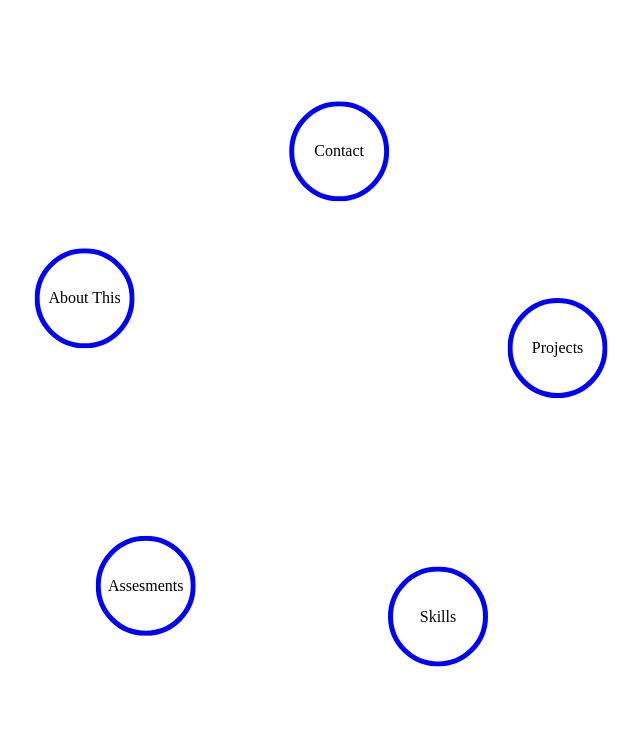
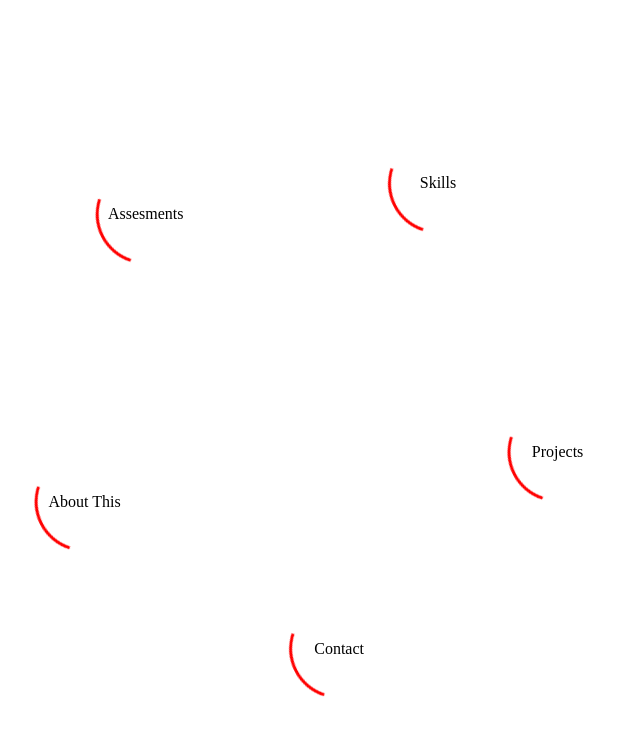
Before and after one commit to phileflanagan/Anim-Menu, a website: page dist/index.html in a window 1280 px wide. Shown: the whole page, without its empty margins (327-967 px from the left). Drawn offline with Linux system fonts and the light colour scheme; files that its build step writes are made by us from their sources.

Commit message:
Add second animation

```diff
--- a/src/javascript/index.js
+++ b/src/javascript/index.js
@@ -1,15 +1,21 @@
 const spinningMenu = document.querySelector('.spinningmenu');
 const spinningContainer = spinningMenu.querySelector('ul');
 const spinningElements = spinningContainer.querySelectorAll('li');
-const lastSpinningElement = spinningContainer.querySelector('li:last-child');
+const lastSpinningElement = spinningContainer.querySelector('li:first-child');
 
 
-const rotationDuration = 15; //seconds
-// lastSpinningElement.style.borderColor = 'yellow';
-function endInitSpinning() {
-  spinningElements.forEach((el, i) => {
-    el.style.animation = `rot ${rotationDuration}s infinite 0.0s linear`;
+// rotation duration complete (in seconds)
+const rotationDuration = 15;
+// calculated duration of single item
+const rotationDurationSingle = rotationDuration / spinningElements.length;
+// set initial position of elements
+
+function initializeSpin() {
+  spinningElements.forEach((el,i) => {
+    // el.style.transform = `rotate(${360/spinningElements.length * i}deg) translate(-250px) rotate(-${360/spinningElements.length * i}deg)`;
+    el.style.animation = `rot ${rotationDuration}s infinite -${rotationDurationSingle * i}s linear`;
+    spinningContainer.classList.add = 'is-spinning';
   });
 }
 
-lastSpinningElement.addEventListener('animationiteration', endInitSpinning)
+initializeSpin();
--- a/src/sass/styles.scss
+++ b/src/sass/styles.scss
@@ -28,7 +28,6 @@
   ul {
     position: relative;
     border-radius: 50%;
-    // border: 5px solid red;
     width: 500px;
     height: 500px;
     display: flex;
@@ -37,7 +36,6 @@
 
     li {
       border-radius: 50%;
-      border: 5px solid blue;
       width: 100px;
       height: 100px;
       margin: -50px;
@@ -47,29 +45,33 @@
       position: absolute;
       top: 50%;
       left: 50%;
-      transform: rotate(0deg)
-                 translate(-250px)
-                 rotate(0deg);
+
+      &:before,
+      &:after {
+        content: "";
+        position: absolute;
+        top: 0;
+        left: 0;
+        right: 0;
+        bottom: 0;
+        border: 3px solid transparent;
+        border-radius: 50%;
+        animation: spin 3s infinite;
+      }
+      &:before {
+        border-left-color: red;
+      }
+
+      &:after {
+
+      }
     }
+
   }
 }
 
-ul.init-spinning li {
-  &:nth-child(1) { animation: rot 3s infinite 0.0s linear; }
-  &:nth-child(2) { animation: rot 3s infinite 0.6s linear; }
-  &:nth-child(3) { animation: rot 3s infinite 1.2s linear; }
-  &:nth-child(4) { animation: rot 3s infinite 1.8s linear; }
-  &:nth-child(5) { animation: rot 3s infinite 2.4s linear; }
-}
 
-ul.is-spinning li {
-  &:nth-child(1) { animation: rot 15s infinite 0.0s linear; }
-  &:nth-child(2) { animation: rot 15s infinite 3.0s linear; }
-  &:nth-child(3) { animation: rot 15s infinite 6.0s linear; }
-  &:nth-child(4) { animation: rot 15s infinite 9.0s linear; }
-  &:nth-child(5) { animation: rot 15s infinite 12.0s linear; }
-}
-
+// Circle Path Animation
 @keyframes rot {
 	from {
 		transform: rotate(0deg)
@@ -82,3 +84,13 @@
 		           rotate(-360deg);
 	}
 }
+
+@keyframes spin {
+  from {
+    transform: rotate(0deg);
+  }
+
+  to {
+    transform: rotate(360deg);
+  }
+}
```
Also changed, not shown: dist/index.html, dist/index.min.js, dist/styles.css.
